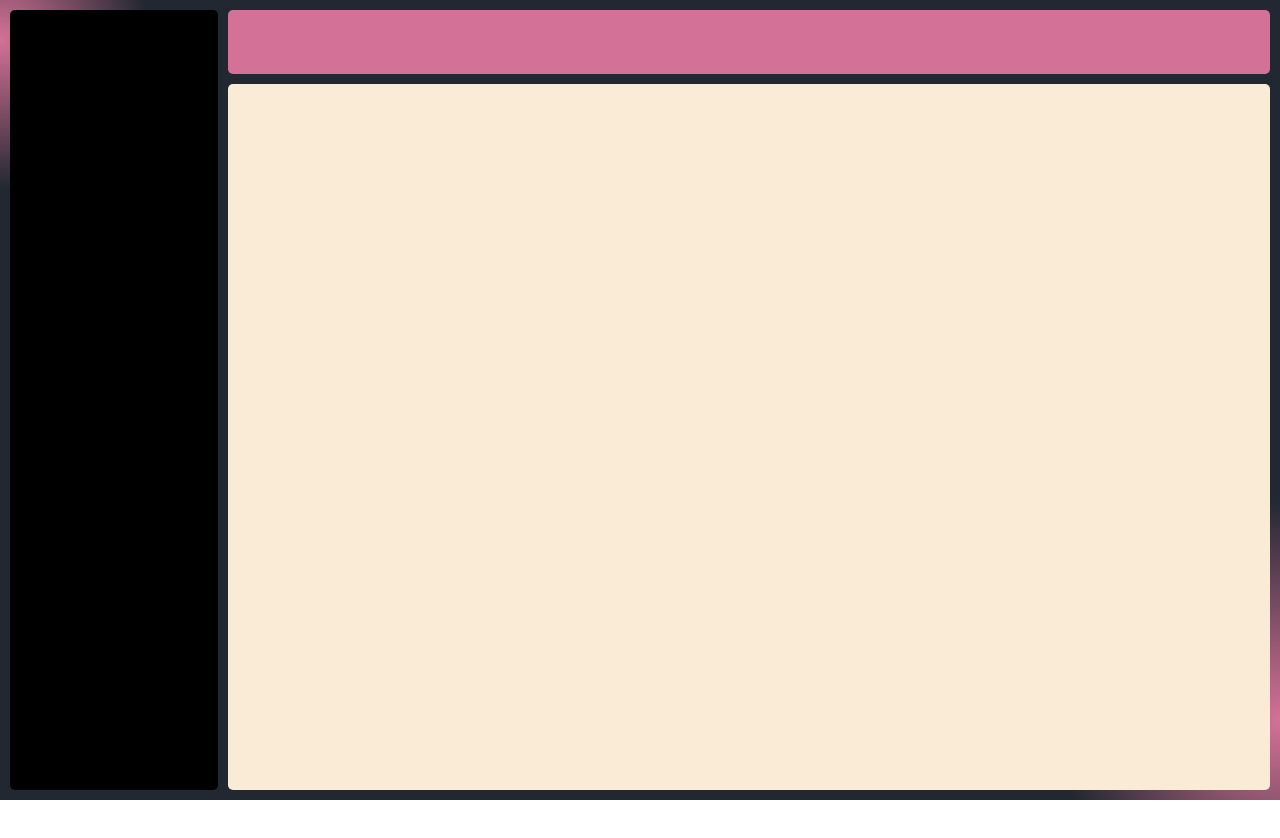
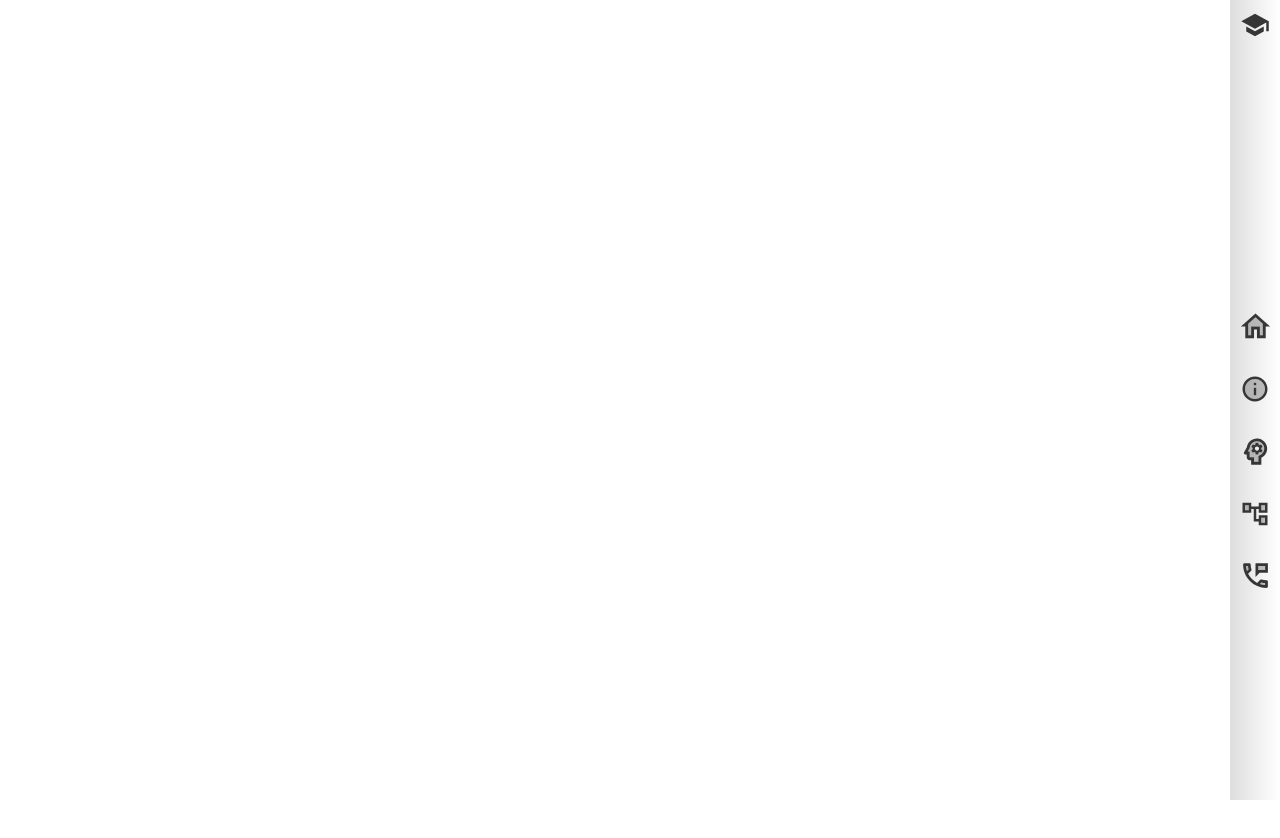
Before and after one commit to JOTHSHANA/REACT-PORTFOLIO, a React (Vite) app in the folder frontend/: page / in a window 1280 px wide. Shown: the top 838 px of the page. Before the commit the page ends 800 px from the top, so only its background shows below. Built offline with nearby package versions, Linux system fonts and the light colour scheme.

Commit message:
side navbar

```diff
--- a/frontend/src/App.css
+++ b/frontend/src/App.css
@@ -6,40 +6,24 @@ body {
   display: flex;
   align-items: center;
   justify-content: center;
-  background: radial-gradient(circle at 0% 5%, #d47197, transparent 10%), radial-gradient(circle at 100% 90%, #d47197, transparent 15%), radial-gradient(circle at center, #222831, #222831);
+  background:white
 }
 
 .total-app {
-  height: calc(100vh - 20px);
-  width: calc(100vw - 20px);
-  margin: 10px;
+  height: calc(100vh - 0px);
+  width: calc(100vw - 0px);
   box-sizing: border-box;
   display: flex;
   flex-direction: row;
-  gap: 10px;
+  background-color: white;
 }
 
-.my-container{
-  flex: 1;
-  background-color: black;
-  border-radius: 5px;
+.topbar-and-scroll-div{
+  flex: 25;
+  background-color: white;
 }
 
-.topnav-and-content{
-  flex: 5;
-  display: flex;
-  flex-direction: column;
-  gap: 10px;
+.side-nav{
+  flex: 1;
+  background: linear-gradient(to right, rgba(207, 207, 207, 0.693), white);
 }
-
-.topnav{
-  flex: 1;
-  background-color: #d47197;
-  border-radius: 5px;
-}
-
-.content{
-  flex: 11;
-  background-color: antiquewhite;
-  border-radius: 5px;
-}
--- a/frontend/src/App.jsx
+++ b/frontend/src/App.jsx
@@ -1,21 +1,21 @@
 import React, { useState, useEffect } from "react";
 import "./App.css";
-import Mycontainer from "./allpages/MyContainer/Mycontainer";
+import SideNav from "./components/SideNav";
 
 function App() {
 
   return (
     <div className="total-app">
-      <div className="my-container">
-        <Mycontainer />
-      </div>
-      <div className="topnav-and-content">
-        <div className="topnav">
+      <div className="topbar-and-scroll-div">
+        <div className="top-nav">
 
         </div>
-        <div className="content">
+        <div className="scroll-div">
 
         </div>
+      </div>
+      <div className="side-nav">
+        <SideNav />
       </div>
     </div>
   );
--- a/frontend/src/allpages/MyContainer/Mycontainer.css
+++ /dev/null
@@ -1,6 +0,0 @@
-.my-card {
-    padding: 10px;
-    width: 100%;
-    height: 100%;
-    box-sizing: border-box;
-}
--- a/frontend/src/allpages/MyContainer/Mycontainer.jsx
+++ /dev/null
@@ -1,11 +0,0 @@
-import React from 'react'
-import './Mycontainer.css'
-const Mycontainer = () => {
-    return (
-        <div className='my-card'>
-
-        </div>
-    )
-}
-
-export default Mycontainer
--- /dev/null
+++ b/frontend/src/components/SideNav.jsx
@@ -0,0 +1,59 @@
+import React from 'react';
+import { styled } from '@mui/system';
+import Tooltip, { tooltipClasses } from '@mui/material/Tooltip';
+import SchoolIcon from '@mui/icons-material/School';
+import HomeTwoToneIcon from '@mui/icons-material/HomeTwoTone';
+import InfoTwoToneIcon from '@mui/icons-material/InfoTwoTone';
+import PsychologyTwoToneIcon from '@mui/icons-material/PsychologyTwoTone';
+import AccountTreeTwoToneIcon from '@mui/icons-material/AccountTreeTwoTone';
+import PermPhoneMsgTwoToneIcon from '@mui/icons-material/PermPhoneMsgTwoTone';
+import './component.css';
+
+// Create a custom-styled Tooltip
+const CustomTooltip = styled(({ className, ...props }) => (
+    <Tooltip {...props} classes={{ popper: className }} />
+))({
+    [`& .${tooltipClasses.tooltip}`]: {
+        backgroundColor: '#000', // Background color
+        color: 'white', // Text color
+        fontSize: 13,
+        fontWeight: 700,
+        letterSpacing: "1px",
+    },
+    [`& .${tooltipClasses.arrow}`]: {
+        color: '#000', // Arrow color
+    },
+});
+
+function SideNav() {
+    return (
+        <div className='total-side-bar'>
+            <div className='student-info'>
+                <CustomTooltip title="Hire me" placement="left" arrow>
+                    <SchoolIcon sx={{ fontSize: "30px", color: "#363636", cursor: "pointer" }} />
+                </CustomTooltip>
+            </div>
+            <div className='page-icons-container'>
+                <div className='icons'>
+                    <CustomTooltip title="Home" placement="left" arrow>
+                        <HomeTwoToneIcon sx={{ fontSize: "35px", color: "#363636", cursor: "pointer" }} />
+                    </CustomTooltip>
+                    <CustomTooltip title="About" placement="left" arrow>
+                        <InfoTwoToneIcon sx={{ fontSize: "30px", color: "#363636", cursor: "pointer" }} />
+                    </CustomTooltip>
+                    <CustomTooltip title="Skills" placement="left" arrow>
+                        <PsychologyTwoToneIcon sx={{ fontSize: "35px", color: "#363636", cursor: "pointer" }} />
+                    </CustomTooltip>
+                    <CustomTooltip title="Projects" placement="left" arrow>
+                        <AccountTreeTwoToneIcon sx={{ fontSize: "30px", color: "#363636", cursor: "pointer" }} />
+                    </CustomTooltip>
+                    <CustomTooltip title="Contact" placement="left" arrow>
+                        <PermPhoneMsgTwoToneIcon sx={{ fontSize: "33px", color: "#363636", cursor: "pointer" }} />
+                    </CustomTooltip>
+                </div>
+            </div>
+        </div>
+    );
+}
+
+export default SideNav;
--- /dev/null
+++ b/frontend/src/components/component.css
@@ -0,0 +1,27 @@
+.total-side-bar{
+    height: 100%;
+}
+
+.student-info{
+    width: 100%;
+    display: flex;
+    align-items: center;
+    justify-content: center;
+    padding: 10px;
+    box-sizing: border-box;
+}
+
+.page-icons-container{
+    height: 100%;
+    display: flex;
+    align-items: center;
+    justify-content: center;
+}
+
+.icons{
+    display: flex;
+    align-items: center;
+    justify-content: center;
+    flex-direction: column;
+    gap: 30px;
+}
```
Also changed, not shown: frontend/package.json (+7 -1 lines), frontend/src/allpages/TopNav/TopNav.jsx (deleted), frontend/src/components/TopNav.jsx (added), 1 other file (tests, documents, lock files or other folders).
